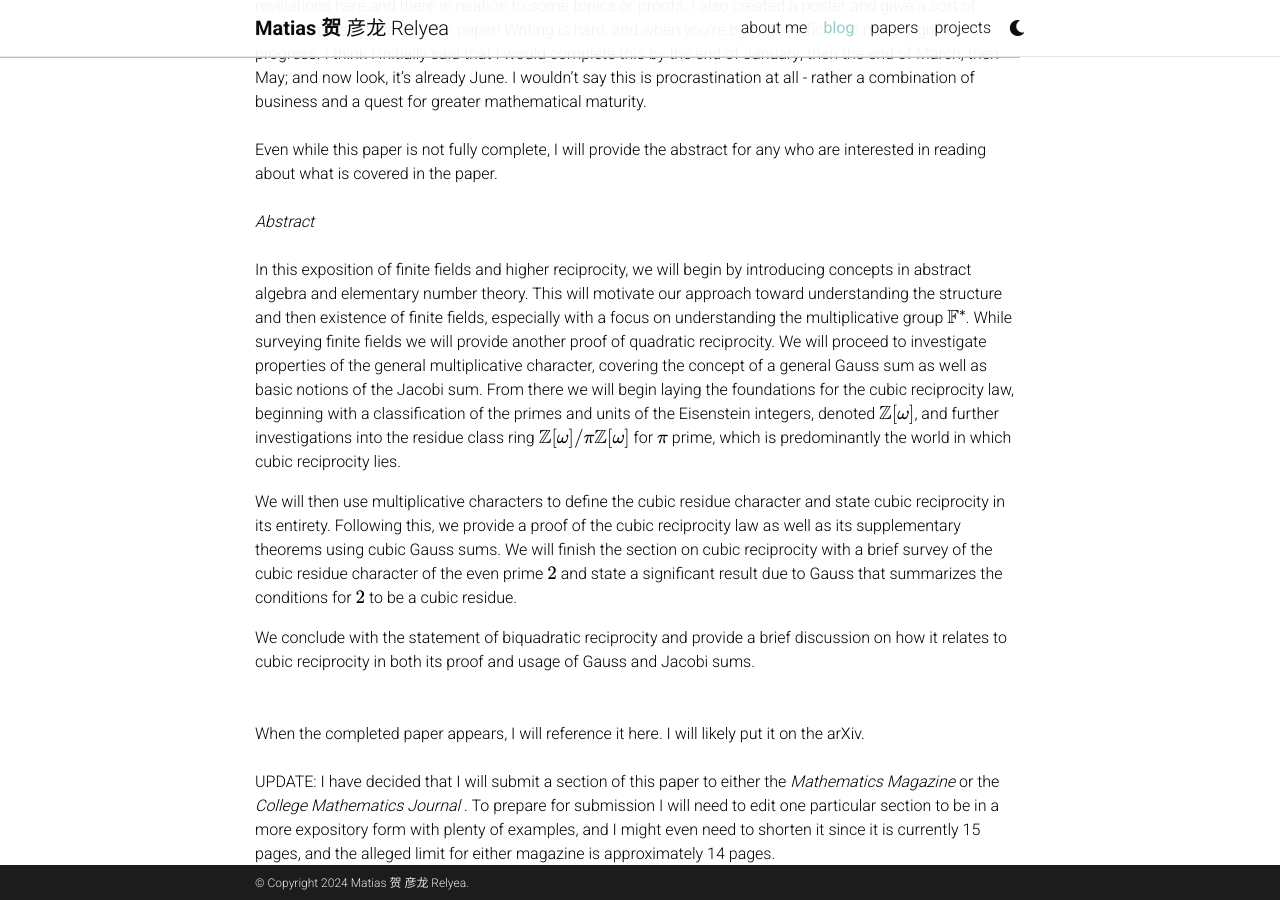
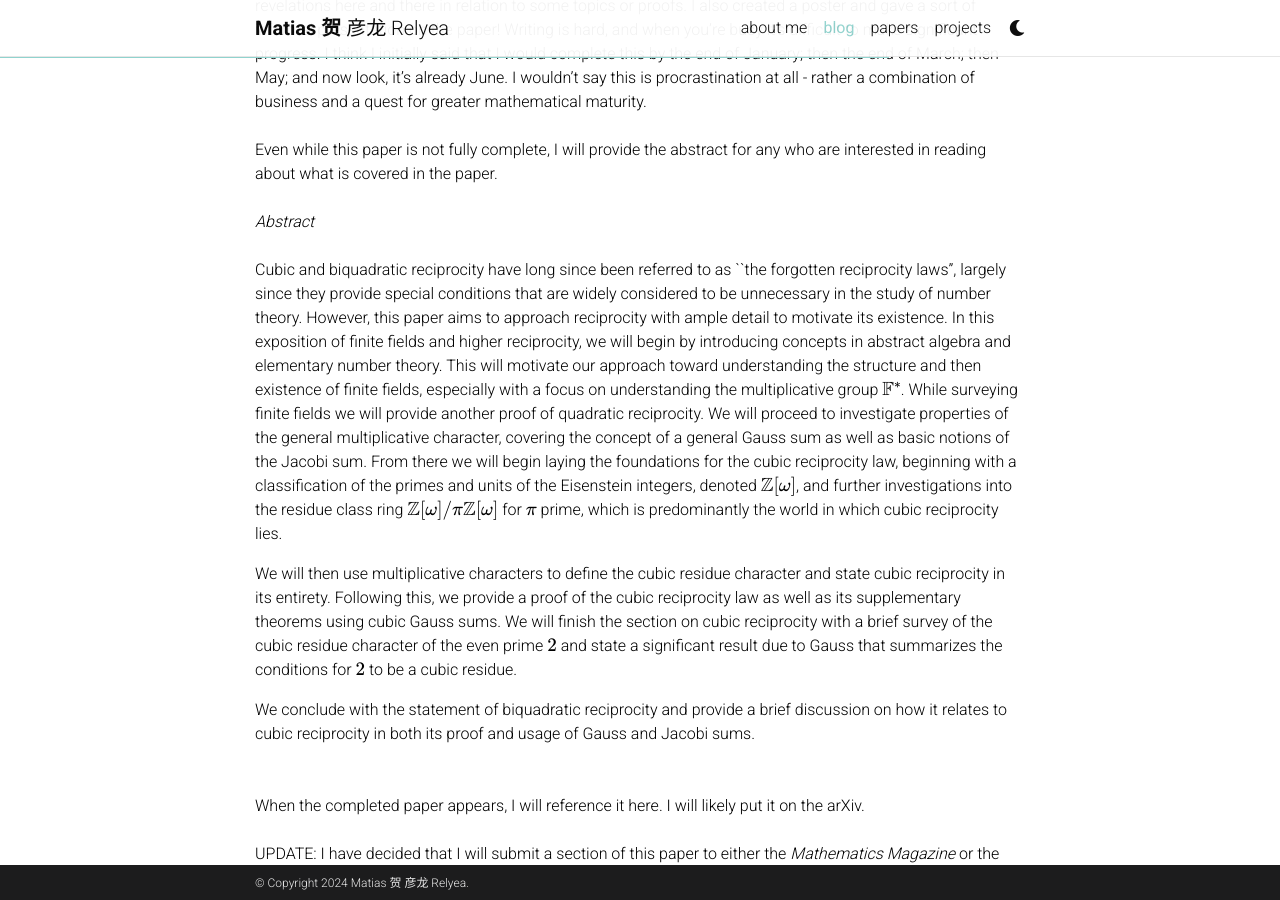
Before and after one commit to Quadcryo/quadcryo, a Jekyll site: the page built from _posts/2024-06-07-cubicbiquadratic(update).md, in a window 1280 px wide and 900 px high, scrolled down 389 px. Built offline with Jekyll 4.4.1, drawn with Linux system fonts in a browser that asks for light colours; comment, search, counter and statistics services are not loaded; a style sheet for code colours, icons or effects is not loaded.

Commit message:
small edits

```diff
--- a/_posts/2024-06-07-cubicbiquadratic(update).md
+++ b/_posts/2024-06-07-cubicbiquadratic(update).md
@@ -14,7 +14,7 @@ Even while this paper is not fully complete, I will provide the abstract for any
 <br>
 <i> Abstract </i>
 <br>
-In this exposition of finite fields and higher reciprocity, we will begin by introducing concepts in abstract algebra and elementary number theory. This will motivate our approach toward understanding the structure and then existence of finite fields, especially with a focus on understanding the multiplicative group $$\mathbb{F}^{*}$$. While surveying finite fields we will provide another proof of quadratic reciprocity. We will proceed to investigate properties of the general multiplicative character, covering the concept of a general Gauss sum as well as basic notions of the Jacobi sum. From there we will begin laying the foundations for the cubic reciprocity law, beginning with a classification of the primes and units of the Eisenstein integers, denoted $$\mathbb{Z}[\omega]$$, and further investigations into the residue class ring $$\mathbb{Z}[\omega]/\pi\mathbb{Z}[\omega]$$ for $$\pi$$ prime, which is predominantly the world in which cubic reciprocity lies.
+Cubic and biquadratic reciprocity have long since been referred to as ``the forgotten reciprocity laws", largely since they provide special conditions that are widely considered to be unnecessary in the study of number theory. However, this paper aims to approach reciprocity with ample detail to motivate its existence. In this exposition of finite fields and higher reciprocity, we will begin by introducing concepts in abstract algebra and elementary number theory. This will motivate our approach toward understanding the structure and then existence of finite fields, especially with a focus on understanding the multiplicative group $$\mathbb{F}^{*}$$. While surveying finite fields we will provide another proof of quadratic reciprocity. We will proceed to investigate properties of the general multiplicative character, covering the concept of a general Gauss sum as well as basic notions of the Jacobi sum. From there we will begin laying the foundations for the cubic reciprocity law, beginning with a classification of the primes and units of the Eisenstein integers, denoted $$\mathbb{Z}[\omega]$$, and further investigations into the residue class ring $$\mathbb{Z}[\omega]/\pi\mathbb{Z}[\omega]$$ for $$\pi$$ prime, which is predominantly the world in which cubic reciprocity lies.
 
 We will then use multiplicative characters to define the cubic residue character and state cubic reciprocity in its entirety. Following this, we provide a proof of the cubic reciprocity law as well as its supplementary theorems using cubic Gauss sums. We will finish the section on cubic reciprocity with a brief survey of the cubic residue character of the even prime $$2$$ and state a significant result due to Gauss that summarizes the conditions for $$2$$ to be a cubic residue.
 
```
Also changed, not shown: _posts/2023-08-07-journeys2.md (+2 -2 lines), _posts/2023-12-15-journeys3.md (+1 -1 lines).
